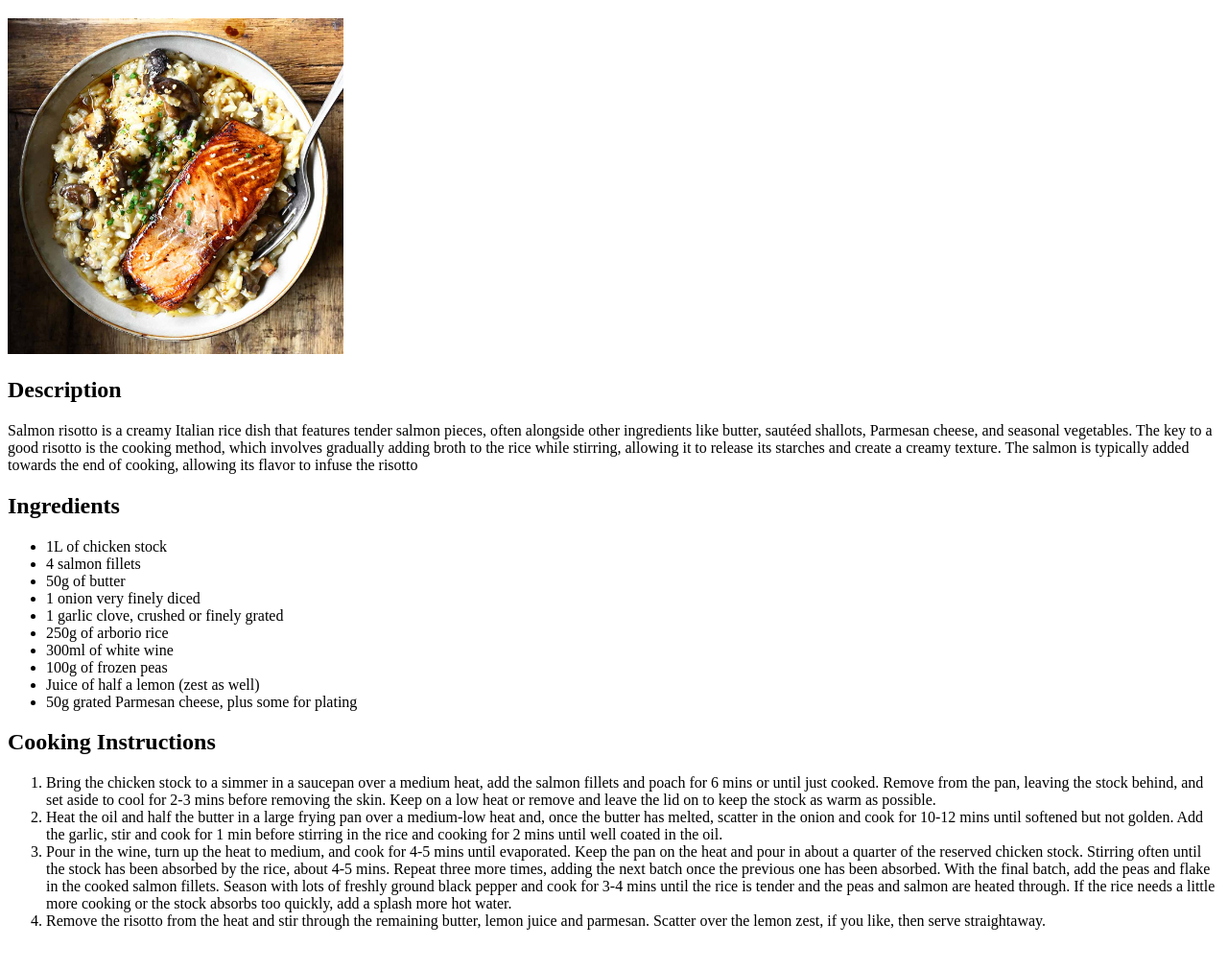
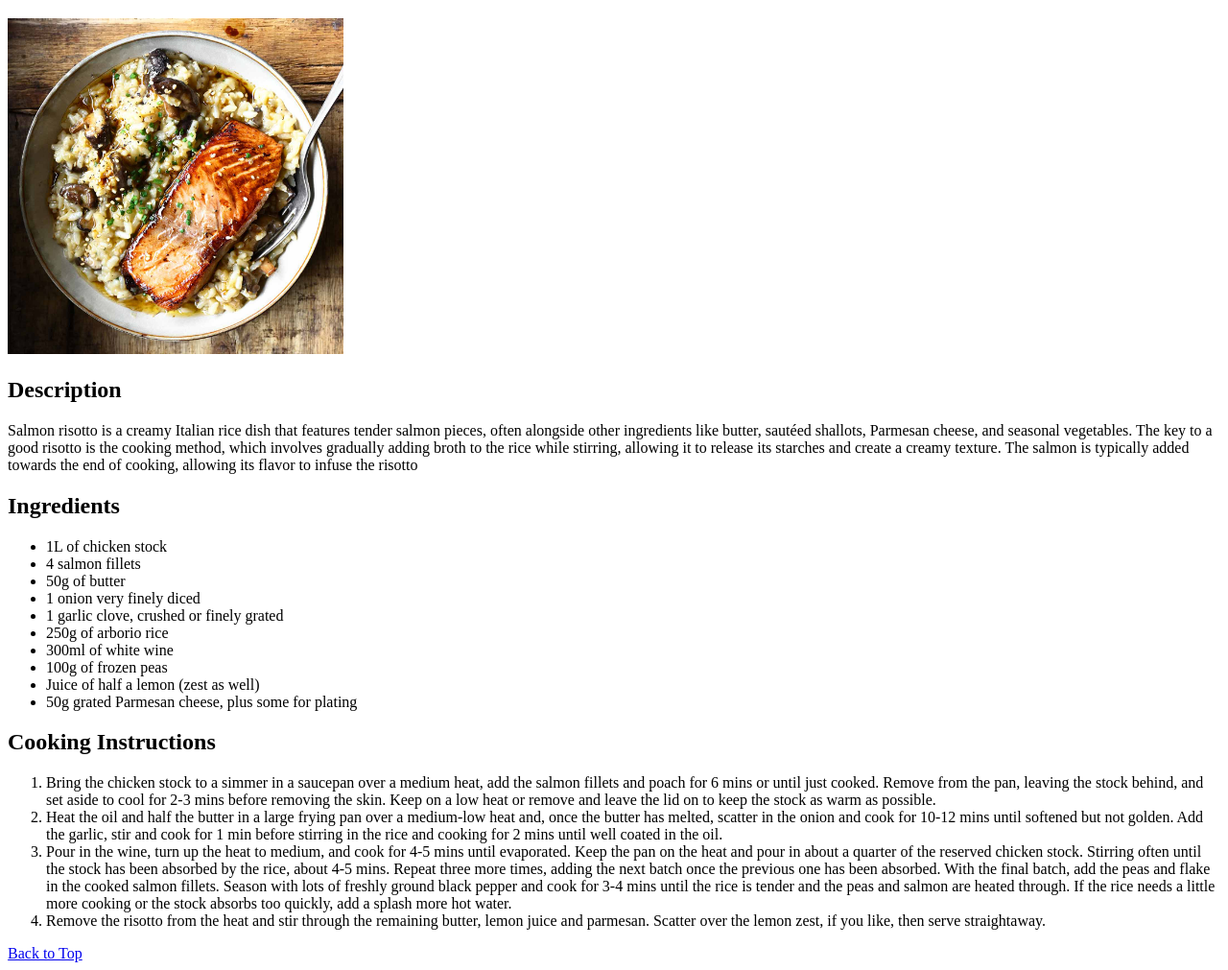
Before and after one commit to FernbrookTB/odin_recipes, a plain HTML site: page recipes/salmonrisotto.html in a window 1280 px wide. Shown: the part 87-1098 px from the top of the page at 96% size. Before the commit the page ends 1072 px from the top, so only its background shows below. Drawn offline with Linux system fonts and the light colour scheme; files whose address does not match are found by name.

Commit message:
Created a back to top button at the bottom of the risotto page

```diff
--- a/recipes/salmonrisotto.html
+++ b/recipes/salmonrisotto.html
@@ -31,6 +31,7 @@
         <li>Remove the risotto from the heat and stir through the remaining butter, lemon juice and parmesan. Scatter over the lemon zest, if you like, then serve straightaway.</li>
     </ol>
 </body>
+<a href="/home/panda/odin_recipes/recipes/salmonrisotto.html">Back to Top</a>
 
 
 
```
